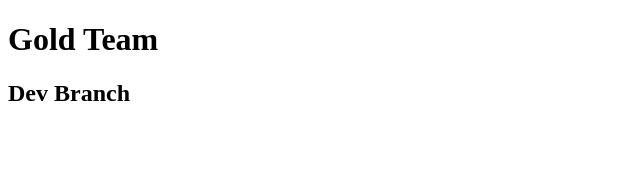
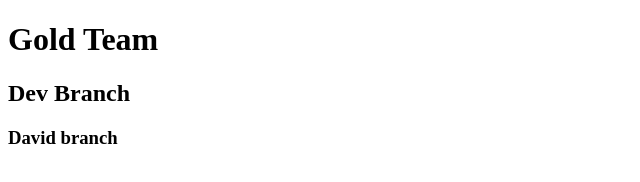
Before and after one commit to alisaidmoha1/goldteam, a plain HTML site: page index.html in a window 1280 px wide. Shown: the whole page, without its empty margins (0-640 px from the left). Drawn offline with Linux system fonts and the light colour scheme.

Commit message:
initial david

```diff
--- a/index.html
+++ b/index.html
@@ -8,6 +8,7 @@
 </head>
 <h1>Gold Team</h1>
 <h2>Dev Branch</h2>
+<h3>David branch</h3>
 <body>
 
 </body>
```
